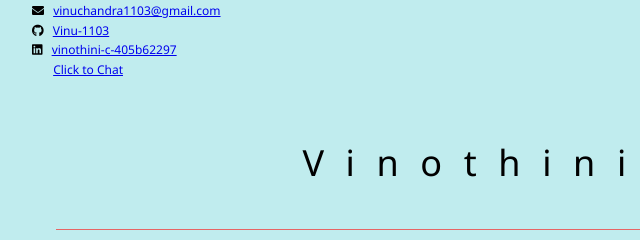
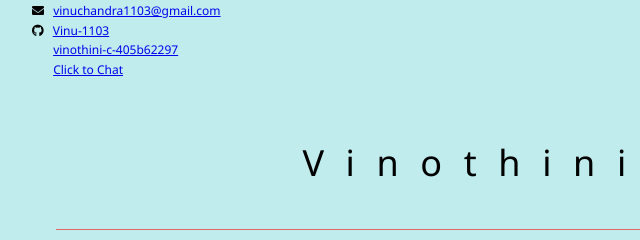
Before and after one commit to Vinu-1103/vinucv, a plain HTML site: page index.html in a window 1280 px wide. Shown: the top 240 px of the page, 128-768 px from the left. Drawn offline with Linux system fonts and the light colour scheme.

Commit message:
Update index.html

```diff
--- a/index.html
+++ b/index.html
@@ -9,7 +9,7 @@
 	 <a href="https://github.com">Vinu-1103</a>
     </p>
     <p>
-        <i class="fab fa-linkedin" aria-hidden="true"></i>
+        <i class="fa fa-whatsapp"></i>
 	<a href="https://www.linkedin.com">vinothini-c-405b62297</a>
 
     </p>
```
